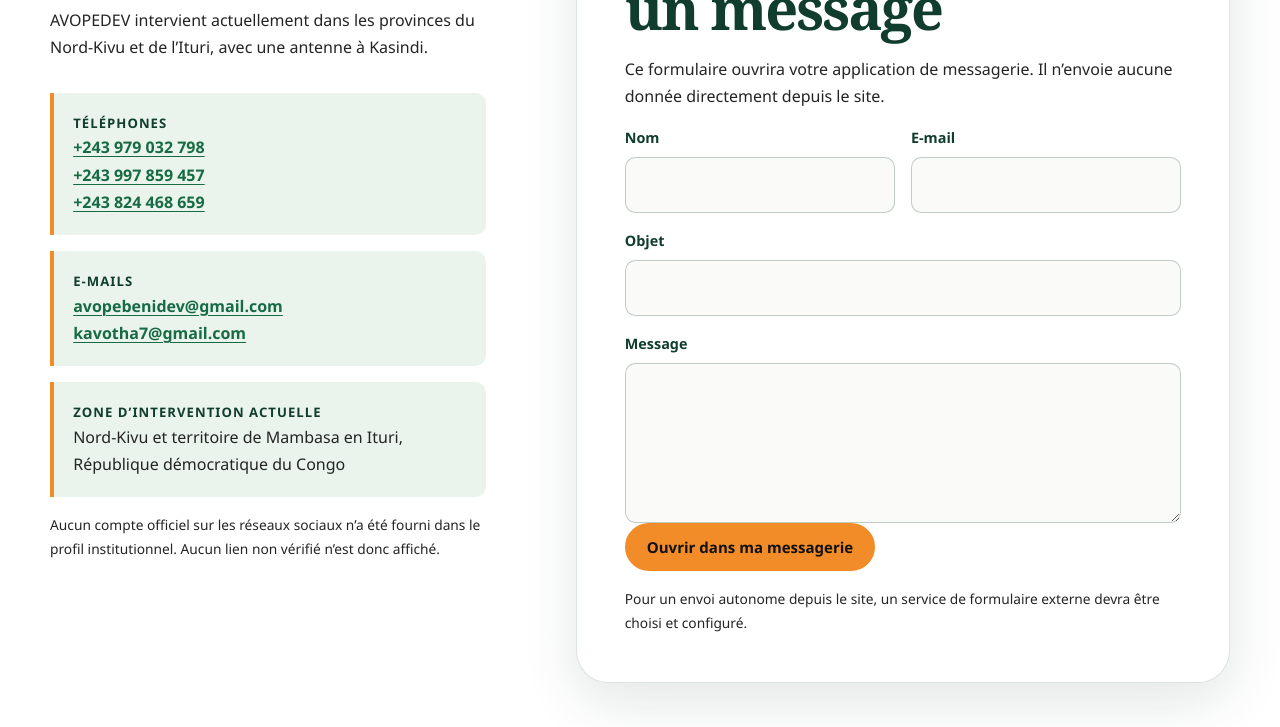
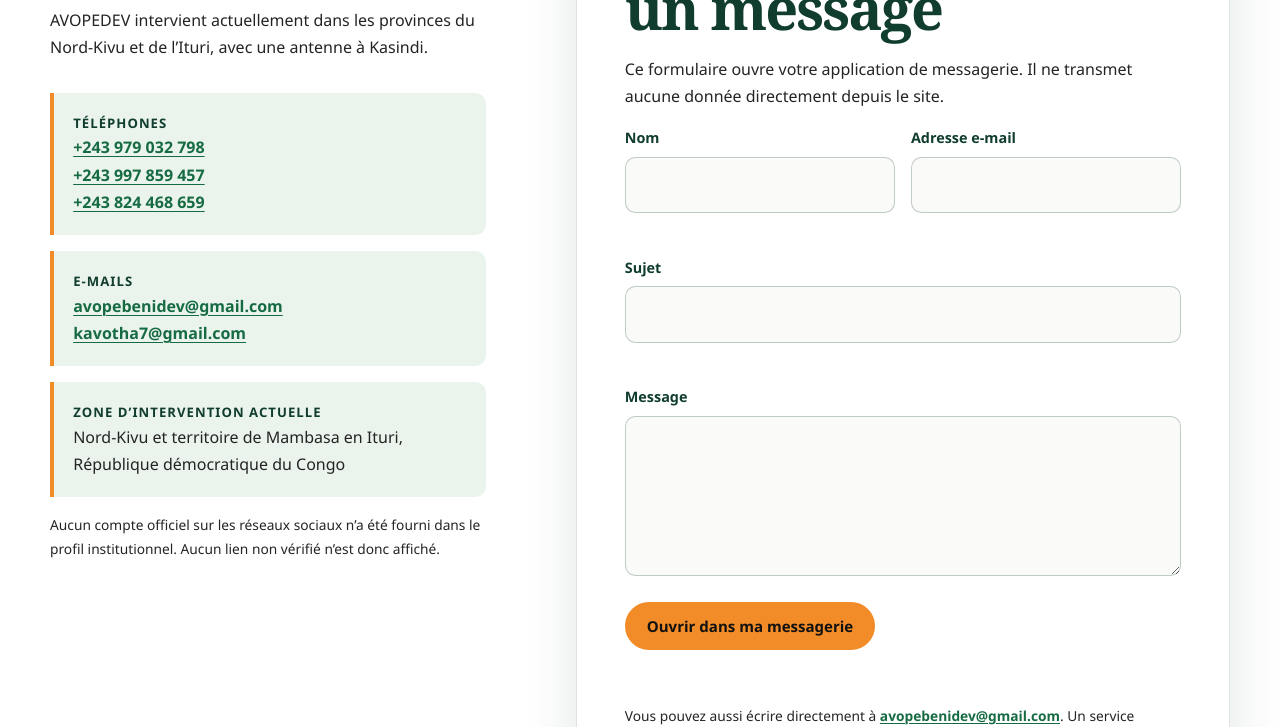
Before and after one commit to ObediJustin/AVOPEDEV-VITRINE, a plain HTML site: page contact.html in a window 1280 px wide. Shown: the part 813-1540 px from the top of the page. Drawn offline with Linux system fonts and the light colour scheme.

Commit message:
style: refine contact form presentation

```diff
--- a/assets/css/style.css
+++ b/assets/css/style.css
@@ -1304,6 +1304,12 @@ h3 {
   border-radius: var(--radius-sm);
 }
 
+.form-field input[aria-invalid="true"],
+.form-field textarea[aria-invalid="true"] {
+  background: var(--orange-soft);
+  border-color: var(--orange-deep);
+}
+
 .form-field textarea {
   min-height: 160px;
   resize: vertical;
@@ -1312,6 +1318,26 @@ h3 {
 .form-note {
   margin: 1rem 0 0;
   font-size: 0.86rem;
+}
+
+.form-note a {
+  color: var(--green);
+  font-weight: 800;
+}
+
+.form-error {
+  min-height: 1.25rem;
+  color: var(--orange-deep);
+  font-size: 0.84rem;
+  font-weight: 700;
+}
+
+.form-status {
+  min-height: 1.5rem;
+  margin: 0.85rem 0 0;
+  color: var(--green);
+  font-size: 0.9rem;
+  font-weight: 800;
 }
 
 .cta-panel {
--- a/contact.html
+++ b/contact.html
@@ -15,7 +15,12 @@
     <section class="page-hero"><div class="container"><p class="eyebrow">Contact</p><h1>Parlons de vos idées et des besoins du terrain</h1><p class="lead">Pour toute information ou proposition de collaboration, contactez AVOPEDEV à l’aide des coordonnées officielles ci-dessous.</p></div></section>
     <section class="section section--white"><div class="container contact-grid">
       <div data-reveal><p class="eyebrow">Coordonnées officielles</p><h2>Nous sommes à votre écoute</h2><p>AVOPEDEV intervient actuellement dans les provinces du Nord-Kivu et de l’Ituri, avec une antenne à Kasindi.</p><div class="contact-list"><div class="contact-item"><strong>Téléphones</strong><a href="tel:+243979032798">+243 979 032 798</a><br><a href="tel:+243997859457">+243 997 859 457</a><br><a href="tel:+243824468659">+243 824 468 659</a></div><div class="contact-item"><strong>E-mails</strong><a href="mailto:avopebenidev@gmail.com">avopebenidev@gmail.com</a><br><a href="mailto:kavotha7@gmail.com">kavotha7@gmail.com</a></div><div class="contact-item"><strong>Zone d’intervention actuelle</strong>Nord-Kivu et territoire de Mambasa en Ituri, République démocratique du Congo</div></div><p class="form-note">Aucun compte officiel sur les réseaux sociaux n’a été fourni dans le profil institutionnel. Aucun lien non vérifié n’est donc affiché.</p></div>
-      <form class="contact-form" data-mail-form data-reveal><p class="eyebrow">Écrire à AVOPEDEV</p><h2>Préparer un message</h2><p>Ce formulaire ouvrira votre application de messagerie. Il n’envoie aucune donnée directement depuis le site.</p><div class="form-grid"><div class="form-field"><label for="name">Nom</label><input id="name" name="name" type="text" autocomplete="name" required></div><div class="form-field"><label for="email">E-mail</label><input id="email" name="email" type="email" autocomplete="email" required></div><div class="form-field form-field--full"><label for="subject">Objet</label><input id="subject" name="subject" type="text" required></div><div class="form-field form-field--full"><label for="message">Message</label><textarea id="message" name="message" required></textarea></div></div><button class="button button--orange" type="submit">Ouvrir dans ma messagerie</button><p class="form-note">Pour un envoi autonome depuis le site, un service de formulaire externe devra être choisi et configuré.</p></form>
+      <form class="contact-form" data-mail-form data-reveal novalidate aria-describedby="mail-form-note"><p class="eyebrow">Écrire à AVOPEDEV</p><h2>Préparer un message</h2><p id="mail-form-note">Ce formulaire ouvre votre application de messagerie. Il ne transmet aucune donnée directement depuis le site.</p><div class="form-grid">
+        <div class="form-field"><label for="name">Nom</label><input id="name" name="name" type="text" autocomplete="name" minlength="2" required aria-describedby="name-error"><span class="form-error" id="name-error" data-error-for="name"></span></div>
+        <div class="form-field"><label for="email">Adresse e-mail</label><input id="email" name="email" type="email" autocomplete="email" required aria-describedby="email-error"><span class="form-error" id="email-error" data-error-for="email"></span></div>
+        <div class="form-field form-field--full"><label for="subject">Sujet</label><input id="subject" name="subject" type="text" minlength="3" required aria-describedby="subject-error"><span class="form-error" id="subject-error" data-error-for="subject"></span></div>
+        <div class="form-field form-field--full"><label for="message">Message</label><textarea id="message" name="message" minlength="10" required aria-describedby="message-error"></textarea><span class="form-error" id="message-error" data-error-for="message"></span></div>
+      </div><button class="button button--orange" type="submit">Ouvrir dans ma messagerie</button><p class="form-status" data-form-status aria-live="polite"></p><p class="form-note">Vous pouvez aussi écrire directement à <a href="mailto:avopebenidev@gmail.com">avopebenidev@gmail.com</a>. Un service externe devra être autorisé et configuré pour envoyer les messages sans application de messagerie.</p></form>
     </div></section>
     <section class="section section--soft"><div class="narrow" data-reveal><p class="eyebrow">Repères institutionnels</p><h2>Une organisation officiellement enregistrée</h2><p>AVOPEDEV dispose notamment d’un agrément provincial daté du 19 mai 2014 et de références officielles nationales mentionnées dans son profil institutionnel. Les copies de ces documents peuvent être sollicitées directement auprès de l’organisation.</p></div></section>
   </main>
```
